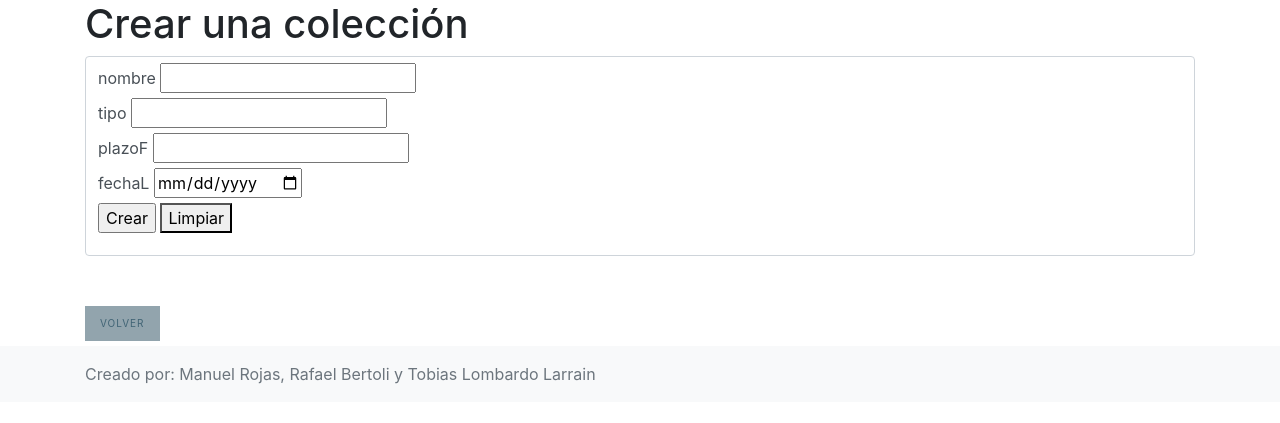
After one commit to mugen-2/DSSD, a Flask app: page /colecciones/nuevo in a window 1280 px wide. The commit adds this page. Shown: the top 423 px of the page. Run offline with Flask 2, Linux system fonts and the light colour scheme; some libraries are stand-ins or nearby versions.

Commit message:
Crear colleccion 1

```diff
--- /dev/null
+++ b/app/forms/collection_form.py
@@ -0,0 +1,24 @@
+from flask_wtf import FlaskForm
+from flask_wtf.recaptcha import validators
+from sqlalchemy.sql.expression import true
+from wtforms import StringField, PasswordField, SubmitField, SelectMultipleField, HiddenField, DateField
+from wtforms.validators import DataRequired, EqualTo, Length, ValidationError, Email
+from wtforms.fields.html5 import EmailField, IntegerField
+
+
+class Form_collection_new(FlaskForm):
+
+    tipo= StringField('tipo',
+        validators=[DataRequired( message = "el campo es obligatorio")])
+
+    nombre= StringField('nombre',
+        validators=[DataRequired( message = "el campo es obligatorio")])
+
+    plazoF= IntegerField('plazoF',
+        validators=[DataRequired( message = "el campo es obligatorio")])
+
+    fechaL= DateField('fechaL',
+        validators=[DataRequired( message = "el campo es obligatorio")])
+
+    adicional= StringField('adicional',
+        validators=[DataRequired( message = "el campo es obligatorio")])
--- /dev/null
+++ b/app/resources/collection.py
@@ -0,0 +1,30 @@
+from flask import redirect, render_template, request, url_for, session, abort, flash
+#from app.db import connection
+from app.models.user import User
+#from app.helpers.auth import authenticated
+from flask_wtf import FlaskForm
+from app.forms.collection_form import Form_collection_new
+from werkzeug.security import generate_password_hash, check_password_hash
+from app.db import db
+from app.helpers.auth import authorized
+from flask_login import login_required,current_user
+from app.models.collection import Collection
+
+def index():
+    return render_template("collection/index.html")
+
+def new():
+    form = Form_collection_new()
+    return render_template("collection/new.html",form=form)
+
+def create():
+    form = Form_collection_new()
+    if (form.validate_on_submit()):
+        nombre = request.form.get("nombre")
+        tipo = request.form.get("tipo")
+        plazoF = request.form.get("plazoF")
+        fechaL = request.form.get("fechaL")
+        adicional = request.form.get("adicional")
+        Collection.crear(nombre, tipo, plazoF, fechaL, adicional)
+        return redirect(url_for("/"))
+    return render_template("collection/new.html",form=form)
--- /dev/null
+++ b/app/templates/collection/new.html
@@ -0,0 +1,41 @@
+{% extends "layout.html" %}
+{% block title %}Colecciones{% endblock %}
+{% block head %}
+  {{ super() }}
+{% endblock %}
+{% block content %}
+  <h1>Crear una colección </h1>
+  <form class="form-control" action="{{ url_for('collection_create') }}" method="POST" novalidate>
+    {{form.hidden_tag()}}
+    {{form.nombre.label}}
+    {{form.nombre}}
+    {% for error in form.nombre.errors %}
+      <span style="color:red;" >{{error}}</span>
+    {% endfor %}
+    <br>
+    {{form.tipo.label}}
+    {{form.tipo}}
+    {% for error in form.tipo.errors %}
+    <span style="color:red;" >{{error}}</span>
+    {% endfor %}
+    <br>
+    {{form.plazoF.label}}
+    {{form.plazoF}}
+    {% for error in form.plazoF.errors %}
+    <span style="color:red;" >{{error}}</span>
+    {% endfor %}
+    <br>
+    {{form.fechaL.label}}
+    {{form.fechaL}}
+    {% for error in form.fechaL.errors %}
+    <span style="color:red;" >{{error}}</span>
+    {% endfor %}
+    <br>
+
+    <p>
+      <input type="submit" value="Crear">
+      <button type="reset">Limpiar</button>
+    </p>
+  </form>
+  <a href="{{ url_for('collection_index') }}" class="link">Volver</a>
+{% endblock %}
--- a/app/templates/home.html
+++ b/app/templates/home.html
@@ -6,4 +6,5 @@
 {% block content %}
   <h1>Inicio</h1>
   <p>Página de inicio de la aplicación</p>
+  <a href="{{ url_for('collection_index') }}" class="link"> Colecciones </a>
 {% endblock %}
--- a/app/templates/layout.html
+++ b/app/templates/layout.html
@@ -14,17 +14,15 @@
     <script src="https://cdnjs.cloudflare.com/ajax/libs/popper.js/1.12.9/umd/popper.min.js" integrity="sha384-ApNbgh9B+Y1QKtv3Rn7W3mgPxhU9K/ScQsAP7hUibX39j7fakFPskvXusvfa0b4Q" crossorigin="anonymous"></script>
     <script src="https://maxcdn.bootstrapcdn.com/bootstrap/4.0.0/js/bootstrap.min.js" integrity="sha384-JZR6Spejh4U02d8jOt6vLEHfe/JQGiRRSQQxSfFWpi1MquVdAyjUar5+76PVCmYl" crossorigin="anonymous"></script>
 
+    <div id="content" class="container .bg">
+      {% block content %}
+      {% endblock %}
+    </div>
+
     <footer class="footer mt-auto py-3 bg-light">
       <div class="container">
-        <span class="text-muted">Creado por: Manuel Rojas, Rafael Bertoli, Homero Vigne Carpi y Tobias Lombardo Larrain</span>
+        <span class="text-muted">Creado por: Manuel Rojas, Rafael Bertoli y Tobias Lombardo Larrain</span>
       </div>
     </footer>
-<!--     <div id="footer" class="footer">
-      {% block footer %}
-        <br>
-        <br>
-        <p> Creado por: Manuel Rojas, Rafael Bertoli, Homero Vigne Carpi y Tobias Lombardo Larrain</p>
-      {% endblock %}
-    </div> -->
   </body>
 </html>
```
Also changed, not shown: app/__init__.py (+9 -1 lines), app/models/collection.py (added, +29 -0 lines), app/templates/collection/index.html (added, +11 -0 lines).
